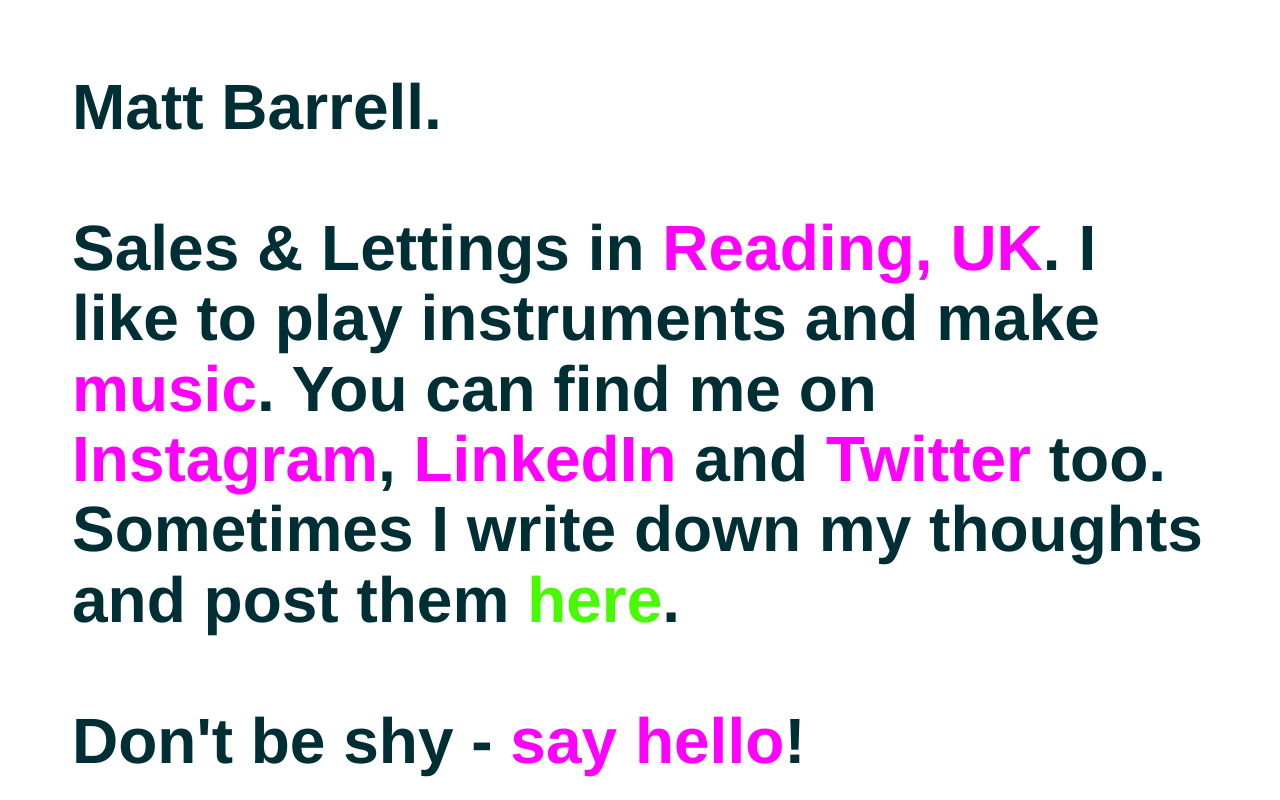
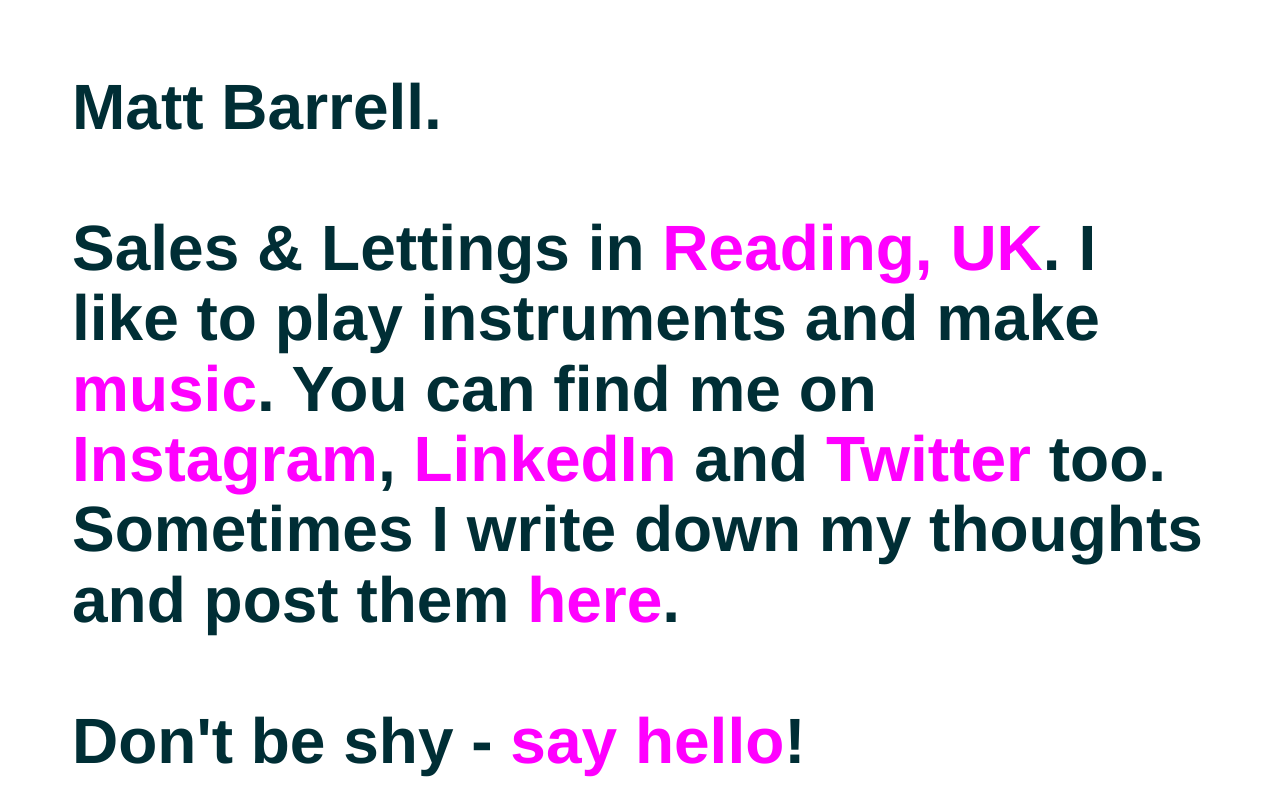
Before and after one commit to onthematt/mbarrell, a plain HTML site: page index.html in a window 1280 px wide. Shown: the top 800 px of the page. Drawn offline with Linux system fonts and the light colour scheme.

Commit message:
no green text

```diff
--- a/index.html
+++ b/index.html
@@ -11,7 +11,7 @@
 <body>
   <section>
     <p>
-      Matt Barrell.<br><br>Sales & Lettings in <a href="http://readingestateagent.com">Reading, UK</a>. I like to play instruments and make <a href="http://leaderofficial.co.uk">music</a>. You can find me on <a href="https://instagram.com/onthematt">Instagram</a>, <a href="https://linkedin.com/in/onthematt">LinkedIn</a> and <a href="https://twitter.com/onthematt">Twitter</a> too. Sometimes I write down my thoughts and post them <a href=blog.html><font color="47fa00">here</font></a>.<br><br>Don't be shy - <a href="mailto:onthematt@hotmail.co.uk">say hello</a>!<br><br>
+      Matt Barrell.<br><br>Sales & Lettings in <a href="http://readingestateagent.com">Reading, UK</a>. I like to play instruments and make <a href="http://leaderofficial.co.uk">music</a>. You can find me on <a href="https://instagram.com/onthematt">Instagram</a>, <a href="https://linkedin.com/in/onthematt">LinkedIn</a> and <a href="https://twitter.com/onthematt">Twitter</a> too. Sometimes I write down my thoughts and post them <a href=blog.html>here</a>.<br><br>Don't be shy - <a href="mailto:onthematt@hotmail.co.uk">say hello</a>!<br><br>
     </p>
     <a class="headshot" href="https://onthematt.co.uk"><img src="headshot.png"></a>
   </section>
```
Also changed, not shown: blog.html (+1 -0 lines), 1 other file.
